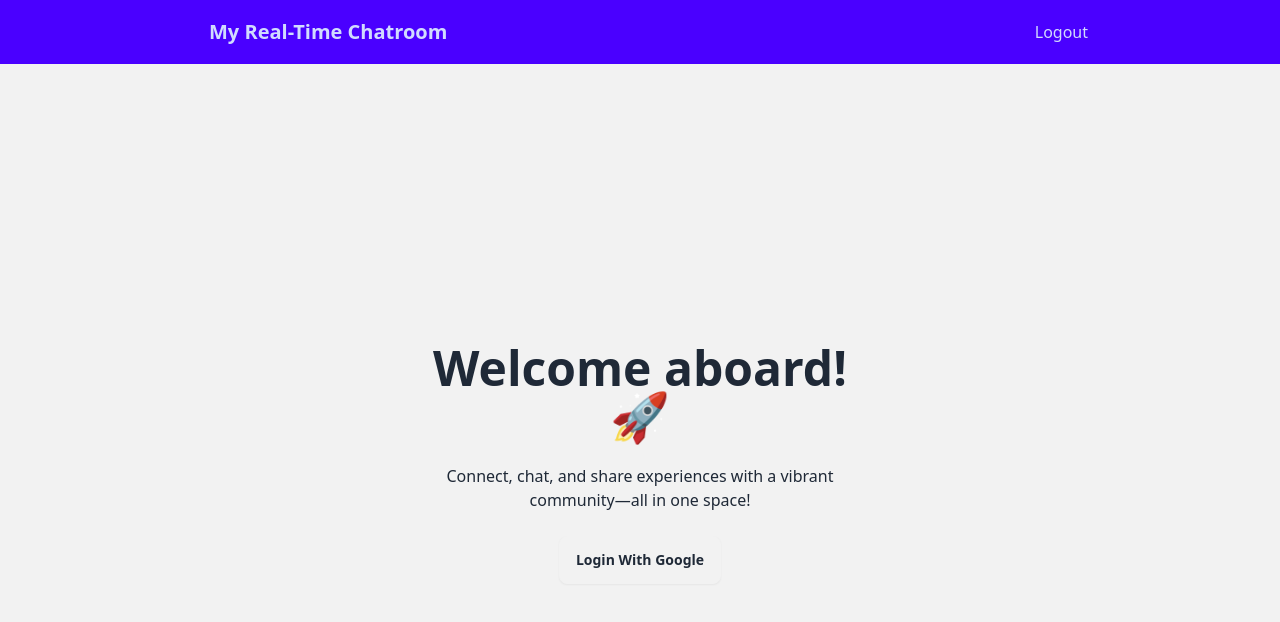
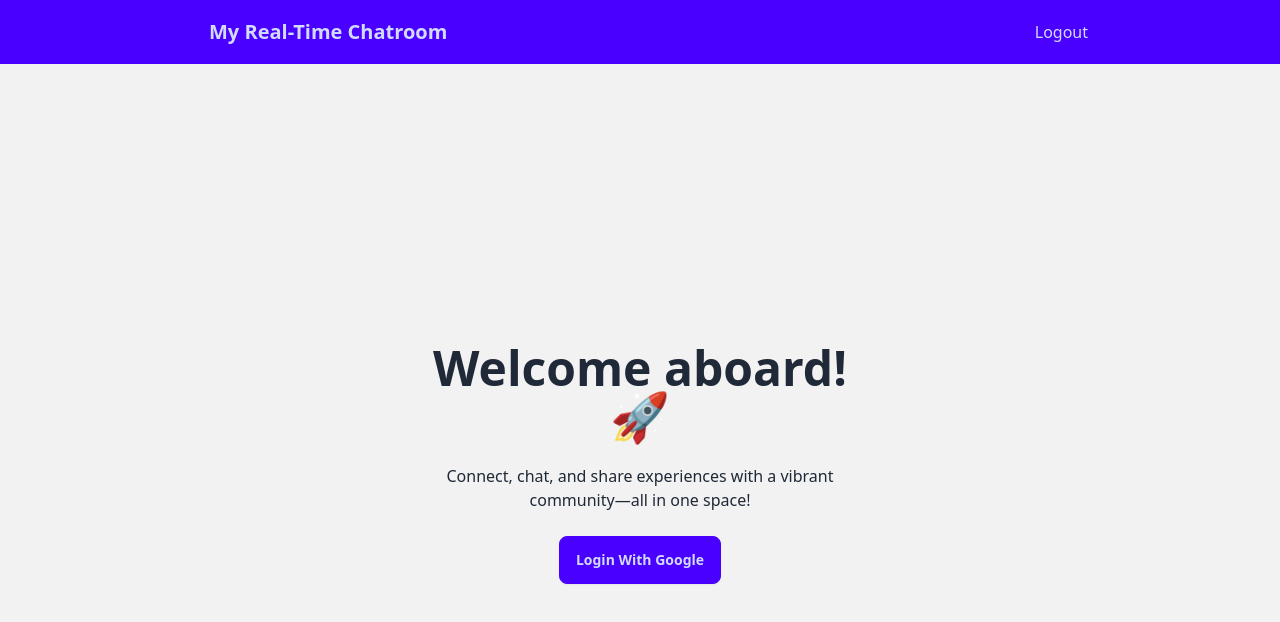
Before and after one commit to DaveMK1/My_real-time_chatroom, a React (Vite) app in the folder vite-project/: page / in a window 1280 px wide. Shown: the top 622 px of the page. Built offline with nearby package versions, Linux system fonts and the light colour scheme.

Commit message:
login update

```diff
--- a/vite-project/src/pages/Login.jsx
+++ b/vite-project/src/pages/Login.jsx
@@ -19,7 +19,7 @@ const Login = () => {
       <p className="py-6">
         Connect, chat, and share experiences with a vibrant community—all in one space!
       </p>
-      <button onClick={handleLogin} className="btn">Login With Google</button>
+      <button onClick={handleLogin} className="btn btn-primary">Login With Google</button>
     </div>
   </div>
 </div>
```
